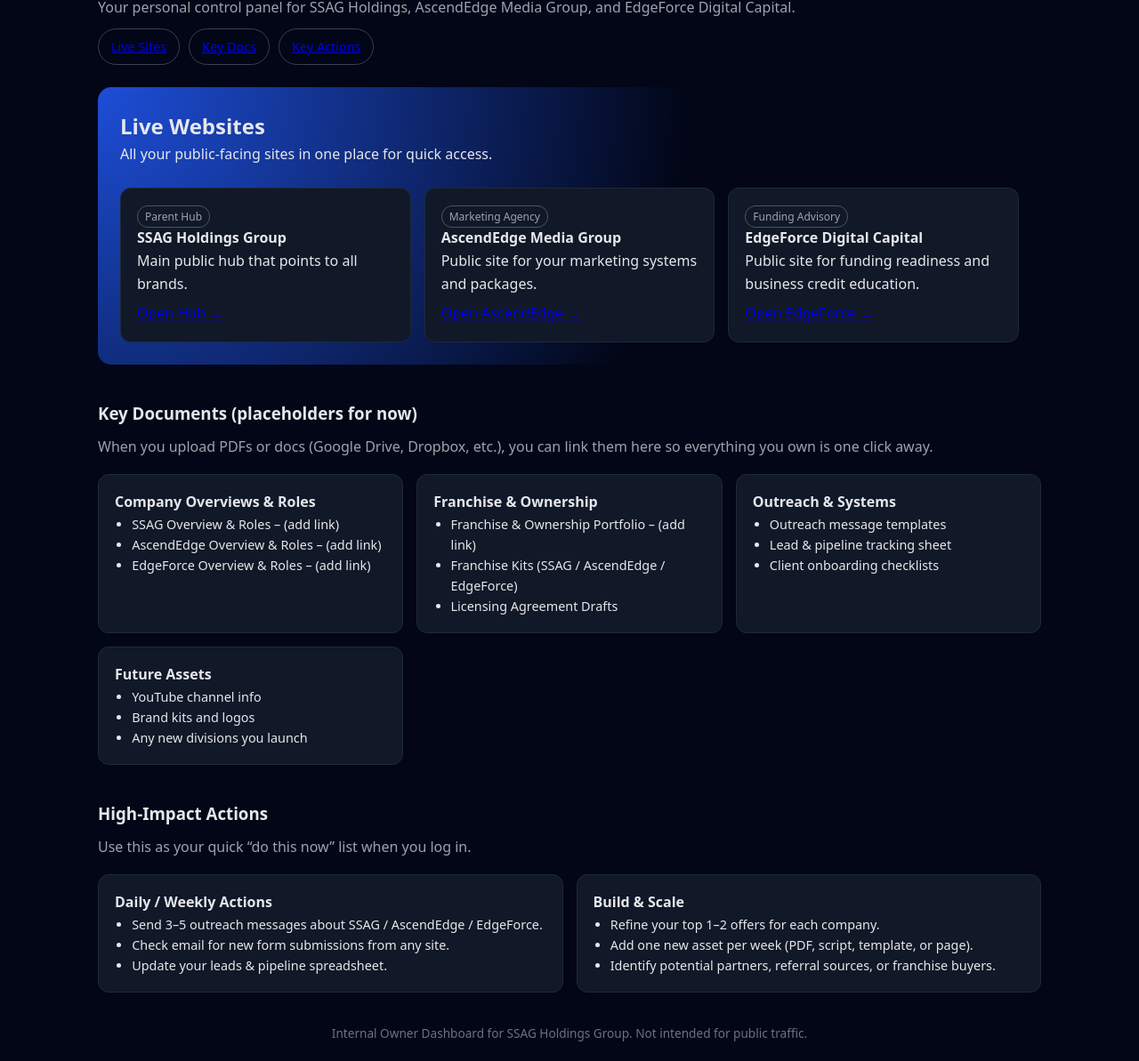
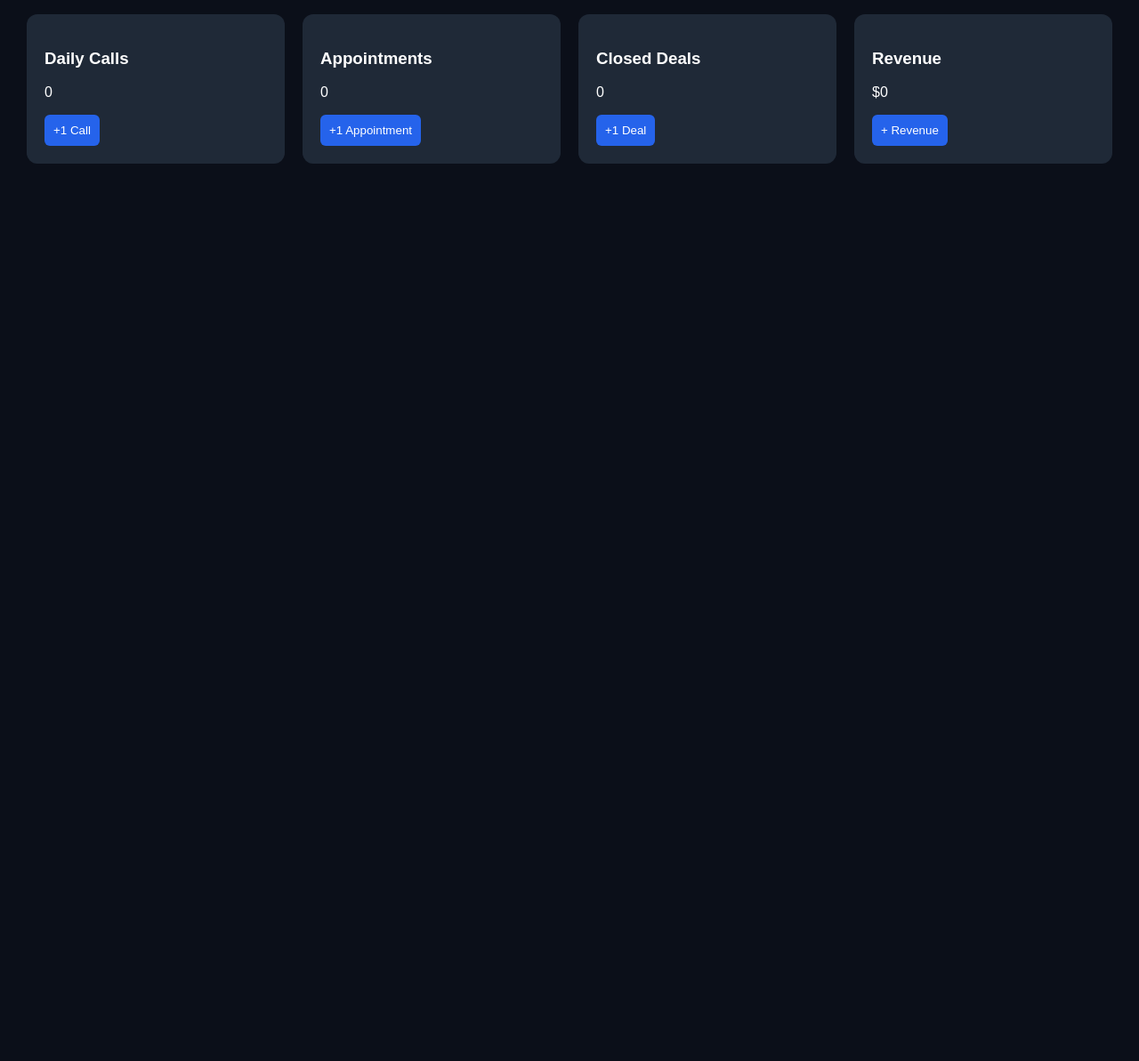
Before and after one commit to cezarmorris2021/owner-dashboard-site, a plain HTML site: page index.html in a window 1280 px wide. Shown: the part 80-1273 px from the top of the page at 89% size. After the commit the page ends 800 px from the top, so only its background shows below. Drawn offline with Linux system fonts and the light colour scheme.

Commit message:
Update index.html

```diff
--- a/index.html
+++ b/index.html
@@ -1,136 +1,116 @@
 <!DOCTYPE html>
 <html lang="en">
 <head>
-  <meta charset="UTF-8" />
-  <title>SSAG Owner Dashboard – Enterprise Control Panel</title>
-  <meta name="viewport" content="width=device-width, initial-scale=1">
-  <meta name="description" content="Owner dashboard for SSAG Holdings Group and its brands.">
-  <link rel="stylesheet" href="style.css">
+<meta charset="UTF-8">
+<meta name="viewport" content="width=device-width, initial-scale=1.0">
+<title>SSAG Command Center Elite</title>
+
+<style>
+body {
+  margin: 0;
+  font-family: Arial;
+  background: #0b0f19;
+  color: white;
+}
+
+header {
+  padding: 20px;
+  background: #111827;
+  text-align: center;
+  font-size: 22px;
+}
+
+.container {
+  padding: 20px;
+}
+
+.card {
+  background: #1f2937;
+  padding: 20px;
+  margin: 10px;
+  border-radius: 12px;
+}
+
+.grid {
+  display: grid;
+  grid-template-columns: repeat(auto-fit, minmax(250px, 1fr));
+}
+
+button {
+  padding: 10px;
+  border: none;
+  background: #2563eb;
+  color: white;
+  border-radius: 6px;
+}
+</style>
 </head>
 
 <body>
+
+<header>
+SSAG COMMAND CENTER — SENTINEL ZERO
+</header>
+
 <div class="container">
 
-    <header>
-      <h1>SSAG Owner Dashboard</h1>
-      <p>Your personal control panel for SSAG Holdings, AscendEdge Media Group, and EdgeForce Digital Capital.</p>
+<div class="grid">
 
-      <nav class="nav">
-        <a href="#sites">Live Sites</a>
-        <a href="#docs">Key Docs</a>
-        <a href="#tasks">Key Actions</a>
-      </nav>
-    </header>
-
-    <section id="sites" class="hero">
-      <h2>Live Websites</h2>
-      <p>All your public-facing sites in one place for quick access.</p>
-
-      <div class="grid grid-3" style="margin-top:1.5rem;">
 <div class="card">
-          <span class="badge">Parent Hub</span>
-          <h4>SSAG Holdings Group</h4>
-          <p>Main public hub that points to all brands.</p>
-          <p class="price">
-            <a href="https://cezarmorris2021.github.io/ssag-hub-site/" target="_blank">Open Hub →</a>
-          </p>
+<h3>Daily Calls</h3>
+<p id="calls">0</p>
+<button onclick="addCall()">+1 Call</button>
 </div>
 
 <div class="card">
-          <span class="badge">Marketing Agency</span>
-          <h4>AscendEdge Media Group</h4>
-          <p>Public site for your marketing systems and packages.</p>
-          <p class="price">
-            <a href="https://cezarmorris2021.github.io/ascendedge-site/" target="_blank">Open AscendEdge →</a>
-          </p>
+<h3>Appointments</h3>
+<p id="appointments">0</p>
+<button onclick="addAppointment()">+1 Appointment</button>
 </div>
 
 <div class="card">
-          <span class="badge">Funding Advisory</span>
-          <h4>EdgeForce Digital Capital</h4>
-          <p>Public site for funding readiness and business credit education.</p>
-          <p class="price">
-            <a href="https://cezarmorris2021.github.io/edgeforce-site/" target="_blank">Open EdgeForce →</a>
-          </p>
-        </div>
-      </div>
-    </section>
-
-    <section id="docs" class="section">
-      <h3>Key Documents (placeholders for now)</h3>
-      <p class="lead">
-        When you upload PDFs or docs (Google Drive, Dropbox, etc.), you can link them here
-        so everything you own is one click away.
-      </p>
-
-      <div class="grid grid-2">
-        <div class="card">
-          <h4>Company Overviews & Roles</h4>
-          <ul style="margin-left:1.2rem;font-size:0.9rem;">
-            <li>SSAG Overview & Roles – (add link)</li>
-            <li>AscendEdge Overview & Roles – (add link)</li>
-            <li>EdgeForce Overview & Roles – (add link)</li>
-          </ul>
+<h3>Closed Deals</h3>
+<p id="deals">0</p>
+<button onclick="addDeal()">+1 Deal</button>
 </div>
 
 <div class="card">
-          <h4>Franchise & Ownership</h4>
-          <ul style="margin-left:1.2rem;font-size:0.9rem;">
-            <li>Franchise & Ownership Portfolio – (add link)</li>
-            <li>Franchise Kits (SSAG / AscendEdge / EdgeForce)</li>
-            <li>Licensing Agreement Drafts</li>
-          </ul>
+<h3>Revenue</h3>
+<p id="revenue">$0</p>
+<button onclick="addRevenue()">+ Revenue</button>
 </div>
 
-        <div class="card">
-          <h4>Outreach & Systems</h4>
-          <ul style="margin-left:1.2rem;font-size:0.9rem;">
-            <li>Outreach message templates</li>
-            <li>Lead & pipeline tracking sheet</li>
-            <li>Client onboarding checklists</li>
-          </ul>
 </div>
 
-        <div class="card">
-          <h4>Future Assets</h4>
-          <ul style="margin-left:1.2rem;font-size:0.9rem;">
-            <li>YouTube channel info</li>
-            <li>Brand kits and logos</li>
-            <li>Any new divisions you launch</li>
-          </ul>
-        </div>
-      </div>
-    </section>
-
-    <section id="tasks" class="section">
-      <h3>High-Impact Actions</h3>
-      <p class="lead">Use this as your quick “do this now” list when you log in.</p>
-
-      <div class="grid grid-2">
-        <div class="card">
-          <h4>Daily / Weekly Actions</h4>
-          <ul style="margin-left:1.2rem;font-size:0.9rem;">
-            <li>Send 3–5 outreach messages about SSAG / AscendEdge / EdgeForce.</li>
-            <li>Check email for new form submissions from any site.</li>
-            <li>Update your leads & pipeline spreadsheet.</li>
-          </ul>
 </div>
 
-        <div class="card">
-          <h4>Build & Scale</h4>
-          <ul style="margin-left:1.2rem;font-size:0.9rem;">
-            <li>Refine your top 1–2 offers for each company.</li>
-            <li>Add one new asset per week (PDF, script, template, or page).</li>
-            <li>Identify potential partners, referral sources, or franchise buyers.</li>
-          </ul>
-        </div>
-      </div>
-    </section>
+<script>
+let calls = 0;
+let appointments = 0;
+let deals = 0;
+let revenue = 0;
 
-    <footer class="footer">
-      Internal Owner Dashboard for SSAG Holdings Group. Not intended for public traffic.
-    </footer>
+function addCall(){
+calls++;
+document.getElementById("calls").innerText = calls;
+}
 
-  </div>
+function addAppointment(){
+appointments++;
+document.getElementById("appointments").innerText = appointments;
+}
+
+function addDeal(){
+deals++;
+document.getElementById("deals").innerText = deals;
+}
+
+function addRevenue(){
+let amount = prompt("Enter amount:");
+revenue += parseInt(amount);
+document.getElementById("revenue").innerText = "$" + revenue;
+}
+</script>
+
 </body>
 </html>
```
Lines whose indentation alone changed are shown as unchanged.
